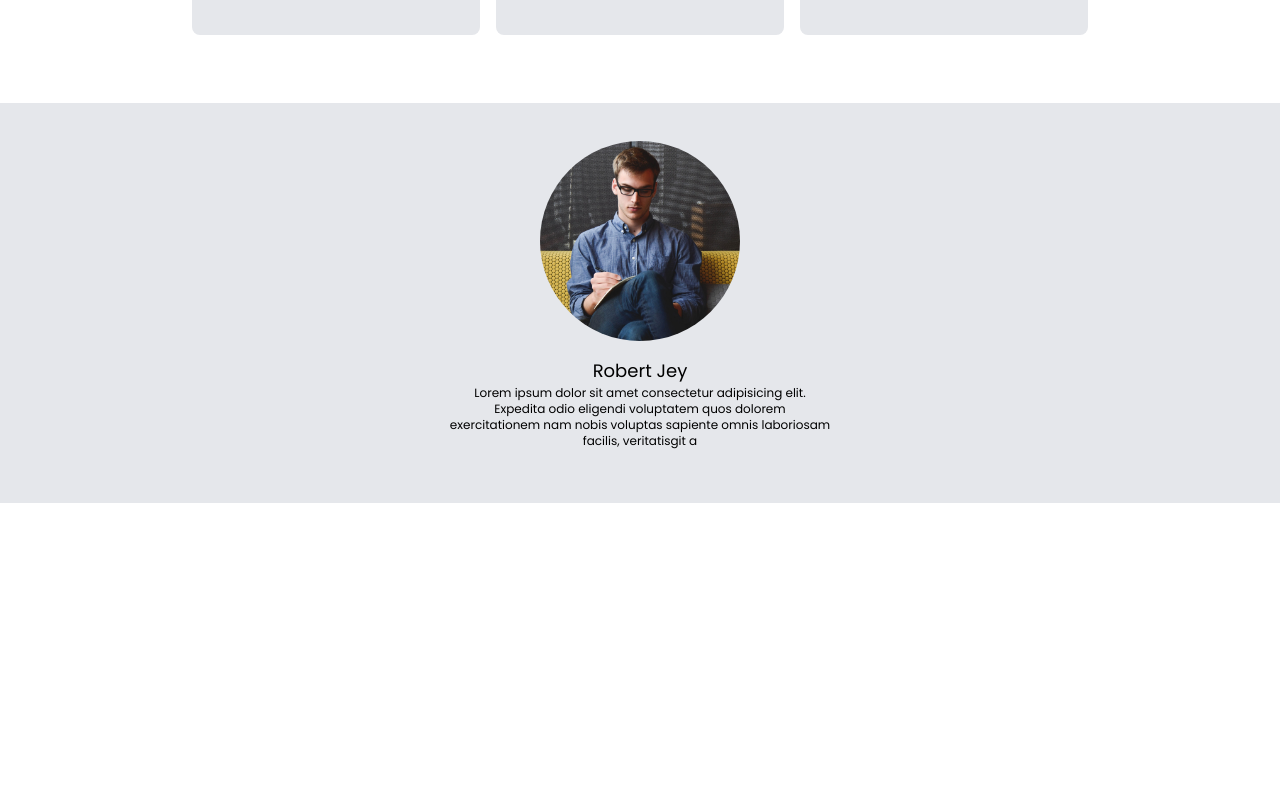
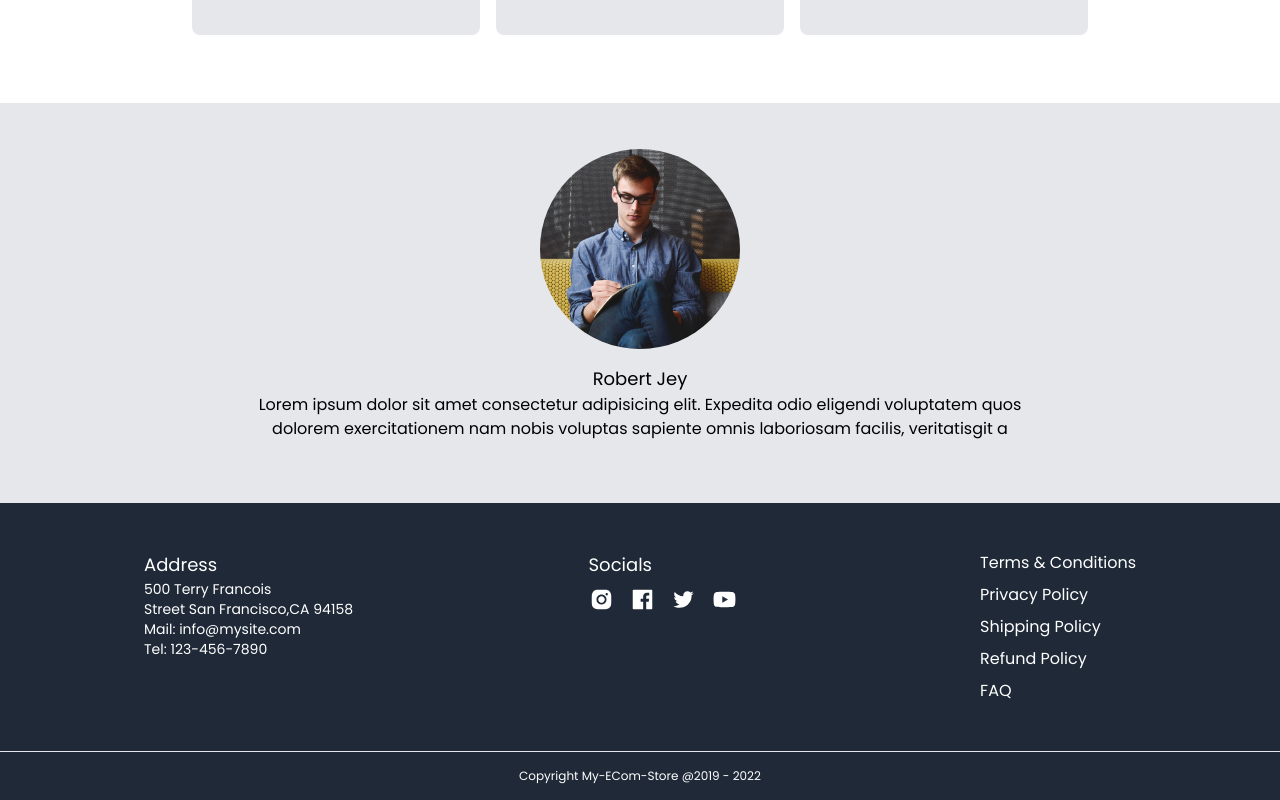
Before and after one commit to ShreyasDongare/EComStore, a React (Vite) app: page / in a window 1280 px wide. Shown: the part 1177-1977 px from the top of the page. Before the commit the page ends 1680 px from the top, so only its background shows below. Built offline with nearby package versions, Linux system fonts and the light colour scheme; no server answers.

Commit message:
worked on  contact, errorpage, fetaching data,footer

```diff
--- a/package.json
+++ b/package.json
@@ -9,6 +9,7 @@
     "preview": "vite preview"
   },
   "dependencies": {
+    "axios": "^1.2.1",
     "react": "^18.2.0",
     "react-dom": "^18.2.0",
     "react-icons": "^4.7.1",
--- a/src/App.jsx
+++ b/src/App.jsx
@@ -1,30 +1,31 @@
-import React from 'react'
-import { BrowserRouter, Route, Routes } from 'react-router-dom'
-import About from './pages/About'
-import Home from './pages/Home'
-import Product from './pages/Product'
-import Contact from './pages/Contact'
-import SingleProduct from './pages/SingleProduct'
-import Cart from './pages/Cart'
-import ErrorPage from './pages/ErrorPage'
-import Header from './components/Header'
-
+import React from "react";
+import { BrowserRouter, Route, Routes } from "react-router-dom";
+import About from "./pages/About";
+import Home from "./pages/Home";
+import Product from "./pages/Product";
+import Contact from "./pages/Contact";
+import SingleProduct from "./pages/SingleProduct";
+import Cart from "./pages/Cart";
+import ErrorPage from "./pages/ErrorPage";
+import Header from "./components/Header";
+import Footer from "./components/Footer";
 
 const App = () => {
   return (
     <BrowserRouter>
-    <Header/>
+      <Header />
       <Routes>
-        <Route path='/' element={<Home/>}/>
-       <Route path='/about' element={<About/>}/>
-       <Route path='/product' element={<Product/>}/>
-       <Route path='/contact' element={<Contact/>}/>
-       <Route path='/singleproduct/:id' element={<SingleProduct/>}/>
-       <Route path='/cart' element={<Cart/>}/>
-       <Route path='/*' element={<ErrorPage/>}/>
+        <Route path="/" element={<Home />} />
+        <Route path="/about" element={<About />} />
+        <Route path="/product" element={<Product />} />
+        <Route path="/contact" element={<Contact />} />
+        <Route path="/singleproduct/:id" element={<SingleProduct />} />
+        <Route path="/cart" element={<Cart />} />
+        <Route path="/*" element={<ErrorPage />} />
       </Routes>
+      <Footer />
     </BrowserRouter>
-  )
-}
+  );
+};
 
-export default App
+export default App;
--- /dev/null
+++ b/src/components/Footer.jsx
@@ -0,0 +1,55 @@
+import React from 'react'
+import {
+  AiFillInstagram,
+  AiFillFacebook,
+  AiOutlineTwitter,
+  AiFillYoutube,
+} from "react-icons/ai";
+const Footer = () => {
+  return (
+    <div className="w-full bg-gray-800">
+      <div className="max-w-screen-lg m-auto flex flex-col justify-center p-4 gap-5  md:flex-row md:justify-between py-12 text-white">
+        <div>
+          <h2 className="text-lg">Address</h2>
+          <p className="text-sm">
+            500 Terry Francois <br /> Street San Francisco,CA 94158 <br /> Mail:
+            info@mysite.com <br /> Tel: 123-456-7890
+          </p>
+        </div>
+        <div className="">
+          <h2 className="text-lg ">Socials</h2>
+          <div className='flex'>
+          <p className='p-2 pl-0'>
+            <AiFillInstagram size={25} className="cursor-pointer" />
+          </p>
+          <p className='p-2'>
+            <AiFillFacebook size={25} className="cursor-pointer" />
+          </p>
+          <p className='p-2'>
+            <AiOutlineTwitter size={25} className="cursor-pointer" />
+          </p>
+          <p className='p-2'>
+            <AiFillYoutube size={25} className="cursor-pointer" />
+          </p>
+
+          </div>
+        </div>
+        <div className="flex flex-col gap-2">
+          <p>Terms & Conditions</p>
+          <p>Privacy Policy</p>
+          <p>Shipping Policy</p>
+          <p>Refund Policy</p>
+          <p>FAQ</p>
+        </div>
+      </div>
+      <hr />
+      <div className="max-w-screen-lg m-auto flex justify-center py-4 text-white">
+        <p className="text-xs">
+          Copyright My-ECom-Store @2019 - {new Date().getFullYear()}{" "}
+        </p>
+      </div>
+    </div>
+  );
+}
+
+export default Footer
--- a/src/components/Testimonial.jsx
+++ b/src/components/Testimonial.jsx
@@ -4,17 +4,17 @@ import TestImg from "/images/Testimonial.jpg";
 const Testimonial = () => {
   return (
     <div className="w-full h-[50vh] bg-gray-200 flex items-center justify-center ">
-      <div className="flex flex-row  md:flex-col md:justify-center items-center p-4">
+      <div className="flex flex-col md:justify-center items-center p-4">
         <div className="max-w-screen-lg  ">
           <img
             src={TestImg}
             alt=""
-            className=" object-cover  rounded-full h-[100px] w-[360px] md:h-[200px] md:w-[200px]"
+            className=" object-cover  rounded-full h-[200px] w-[200px] md:h-[200px] md:w-[200px]"
           />
         </div>
-        <div className="p-4 md:flex md:flex-col justify-center items-center">
+        <div className="p-4 flex flex-col justify-center items-center">
           <h2 className="text-lg">Robert Jey</h2>
-          <p className="text-xs md:w-96 text-center">
+          <p className="text-xs md:text-base md:w-2/3 text-center">
             Lorem ipsum dolor sit amet consectetur adipisicing elit. Expedita
             odio eligendi voluptatem quos dolorem exercitationem nam nobis
             voluptas sapiente omnis laboriosam facilis, veritatisgit a
--- /dev/null
+++ b/src/context/productContext.jsx
@@ -0,0 +1,47 @@
+import axios from "axios";
+import React from "react";
+import { useReducer } from "react";
+import { useEffect } from "react";
+import { createContext } from "react";
+import reducer from "../reducer/ProductReducer";
+
+
+const AppContext = createContext()
+
+
+// const API_URL = "https://fakestoreapi.com/products";
+const API_URL = "https://api.pujakaitem.com/api/products";
+const initialState = {
+    isLoading: false,
+    isError: false,
+    Products : [],
+    featuredProducts: []
+}
+
+const DataProvider =({children})=>{
+
+    const [state, dispatch] = useReducer(reducer, initialState)
+    console.log(state)
+
+const fetchProducts = async (url) => {
+    dispatch({type:"IS_LOADING"})
+ try {
+	 const resp = await axios.get(url);
+	  const products = await resp.data;
+      dispatch({type: "PRODUCT_DATA", payload: products})
+    } catch (error) {
+        dispatch({type: "IS_ERROR"})
+
+}
+}
+
+useEffect(() => {
+  fetchProducts(API_URL);
+}, []);
+
+
+   return  <AppContext.Provider >{children}</AppContext.Provider>
+
+}
+
+export { AppContext, DataProvider };
--- a/src/main.jsx
+++ b/src/main.jsx
@@ -1,8 +1,11 @@
 import React from 'react'
 import ReactDOM from 'react-dom/client'
 import App from './App'
+import { DataProvider } from './context/productContext'
 import './index.css'
 
 ReactDOM.createRoot(document.getElementById('root')).render(
-    <App />
+    <DataProvider>
+        <App />
+    </DataProvider>
 )
--- a/src/pages/About.jsx
+++ b/src/pages/About.jsx
@@ -16,6 +16,7 @@ const About = () => {
   };
   return (
     <div>
+
       <HeroSection heroData={heroData} />
     </div>
   );
--- a/src/pages/Contact.jsx
+++ b/src/pages/Contact.jsx
@@ -1,11 +1,56 @@
-import React from 'react'
+import React from "react";
 
 const Contact = () => {
   return (
-    <div>
-Contact
+    <div className="h-screen w-full  flex items-center justify-center">
+      <div className="max-w-screen-lg mx-auto flex flex-col px-4 items-center justify-center">
+        <p className="text-2xl my-2">Conatct</p>
+        <form
+          action="https://www.formbackend.com/f/ecbe5e3580334dbe"
+          method="POST"
+          className="flex items-center justify-center flex-col"
+        >
+          <div className="flex flex-col ">
+            <input
+              type="text"
+              name="username"
+              placeholder="username"
+              required
+              className="w-[300px] md:w-[400px] h-10 border-2 border-gray-600 rounded  my-2 px-2"
+            />
+            <input
+              type="email"
+              name="email"
+              placeholder="email"
+              required
+              className="w-[300px] md:w-[400px] h-10 border-2 border-gray-600 rounded my-2  px-2"
+            />
+          </div>
+          <input
+            type="text"
+            name="number"
+            placeholder="conatct no"
+            required
+            className="w-[300px] md:w-[400px] h-10 border-2 border-gray-600 rounded my-2  px-2"
+          />
+          <textarea
+            name="message"
+            placeholder="message"
+            cols="30"
+            rows="10"
+            required
+            className="w-[300px] md:w-[400px] h-90 border-2 border-gray-600 rounded my-2 py-2 px-2"
+          ></textarea>
+          <button
+            type="submit"
+            className="btn hover:scale-105 my-2 duration-300"
+          >
+            Submit
+          </button>
+        </form>
+      </div>
     </div>
-  )
-}
+  );
+};
 
-export default Contact
+export default Contact;
--- a/src/pages/ErrorPage.jsx
+++ b/src/pages/ErrorPage.jsx
@@ -1,11 +1,19 @@
 import React from 'react'
+import { BiSad } from "react-icons/bi";
 
 const ErrorPage = () => {
   return (
-    <div>
-      Errorpage
+    <div className="w-full h-[70vh]">
+      <div className="max-w-screen-lg h-full m-auto  flex flex-col justify-center items-center">
+        <p className="my-10">
+          <BiSad size={100} className="text-gray-600" />
+        </p>
+        <h2 className="text-8xl">404</h2>
+        <p className="text-xl">Page not found</p>
+        <p>The page you are looking for is not found</p>
+      </div>
     </div>
-  )
+  );
 }
 
 export default ErrorPage
--- /dev/null
+++ b/src/reducer/ProductReducer.js
@@ -0,0 +1,24 @@
+
+const reducer = (state, action) => {
+  if (action.type === "IS_LOADING") {
+    return { ...state, isLoading: true };
+  }
+  if (action.type === "PRODUCT_DATA") {
+        const featuredProducts = action.payload.filter((item)=>item.featured === true)
+    return {
+      ...state,
+      Products: action.payload,
+      featuredProducts: featuredProducts,
+    };
+  }
+  if (action.type === "IS_ERROR") {
+    return {
+      ...state,
+      isLoading:false,
+      isError: true,
+    };
+  }
+  return state;
+};
+
+export default reducer;
```
Also changed, not shown: 1 other file (tests, documents, lock files or other folders).
